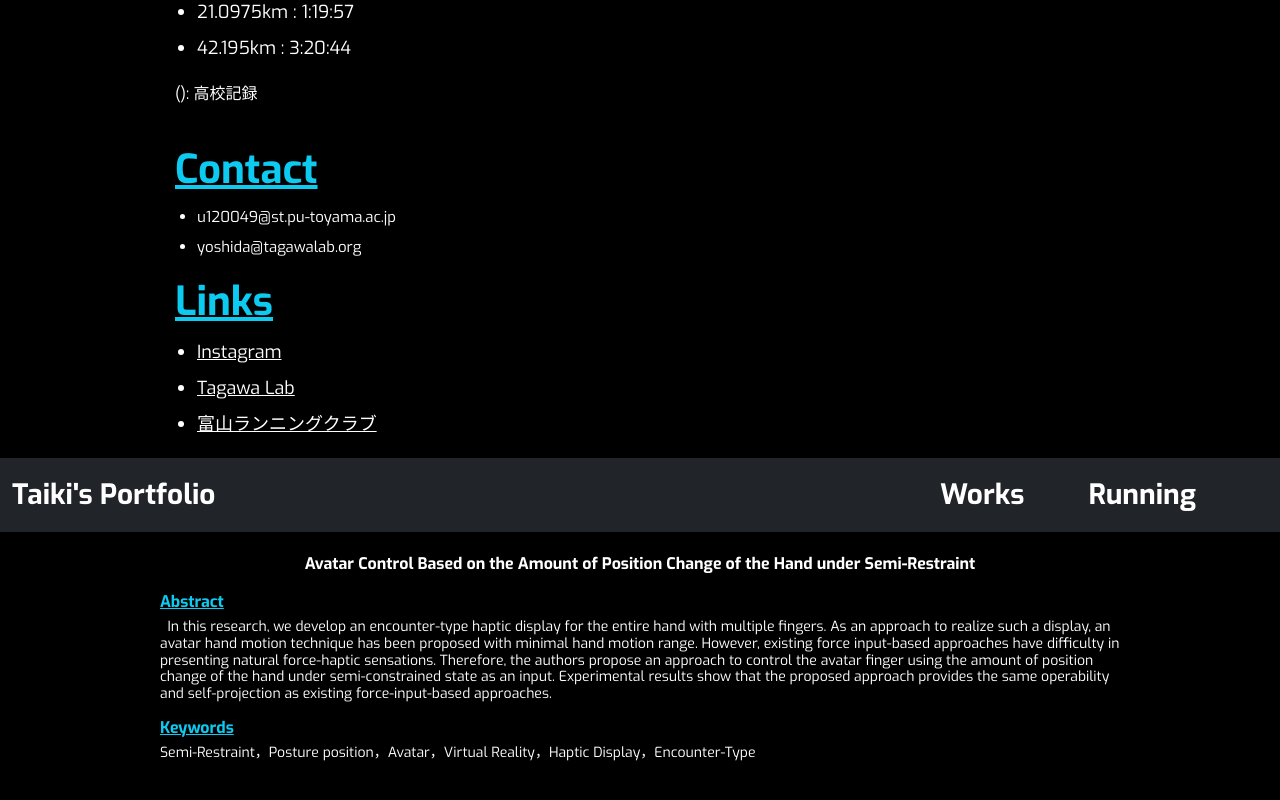
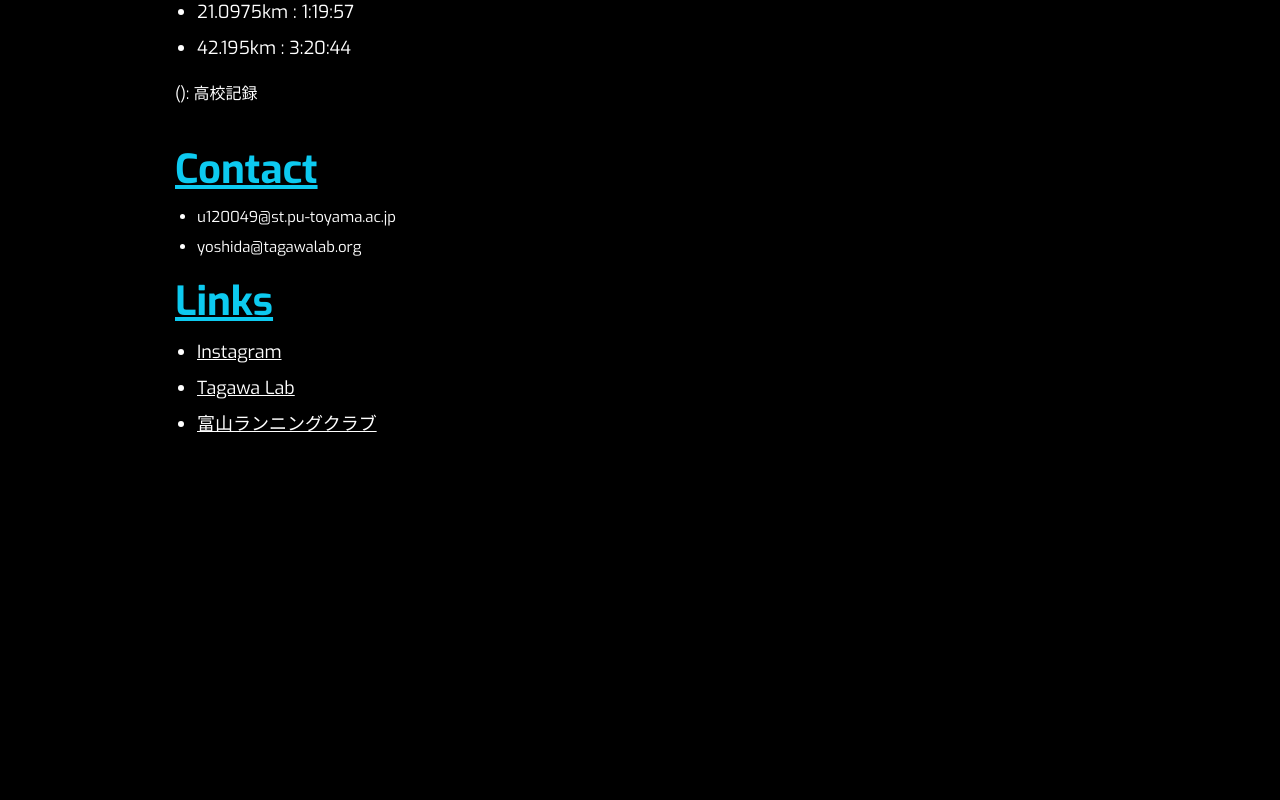
Before and after one commit to yoshitai11099/yoshitai11099.github.io, a Next.js app: page / in a window 1280 px wide. Shown: the part 1097-1897 px from the top of the page. After the commit the page ends 1579 px from the top, so only its background shows below. Built offline with nearby package versions, Linux system fonts and the light colour scheme.

Commit message:
20250221-3

```diff
--- a/src/pages/index.tsx
+++ b/src/pages/index.tsx
@@ -41,9 +41,6 @@ const Home: React.FC = () => {
           <div className="textColor">
             <Contact />
           </div>
-          <div className="textColor">
-            <Abstract1 />
-          </div>
         </div>
       </div>
     </MainLayout>
```
